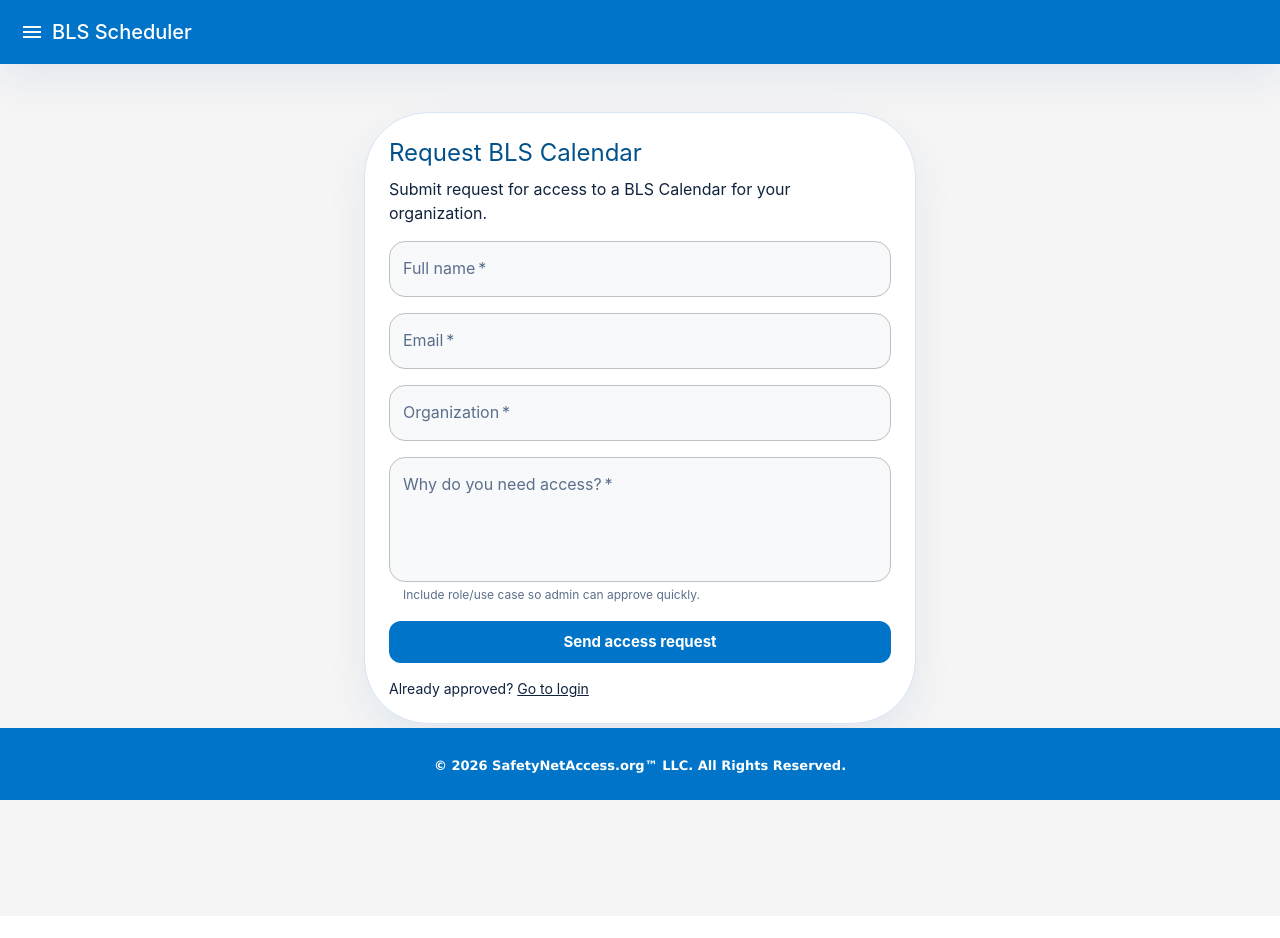
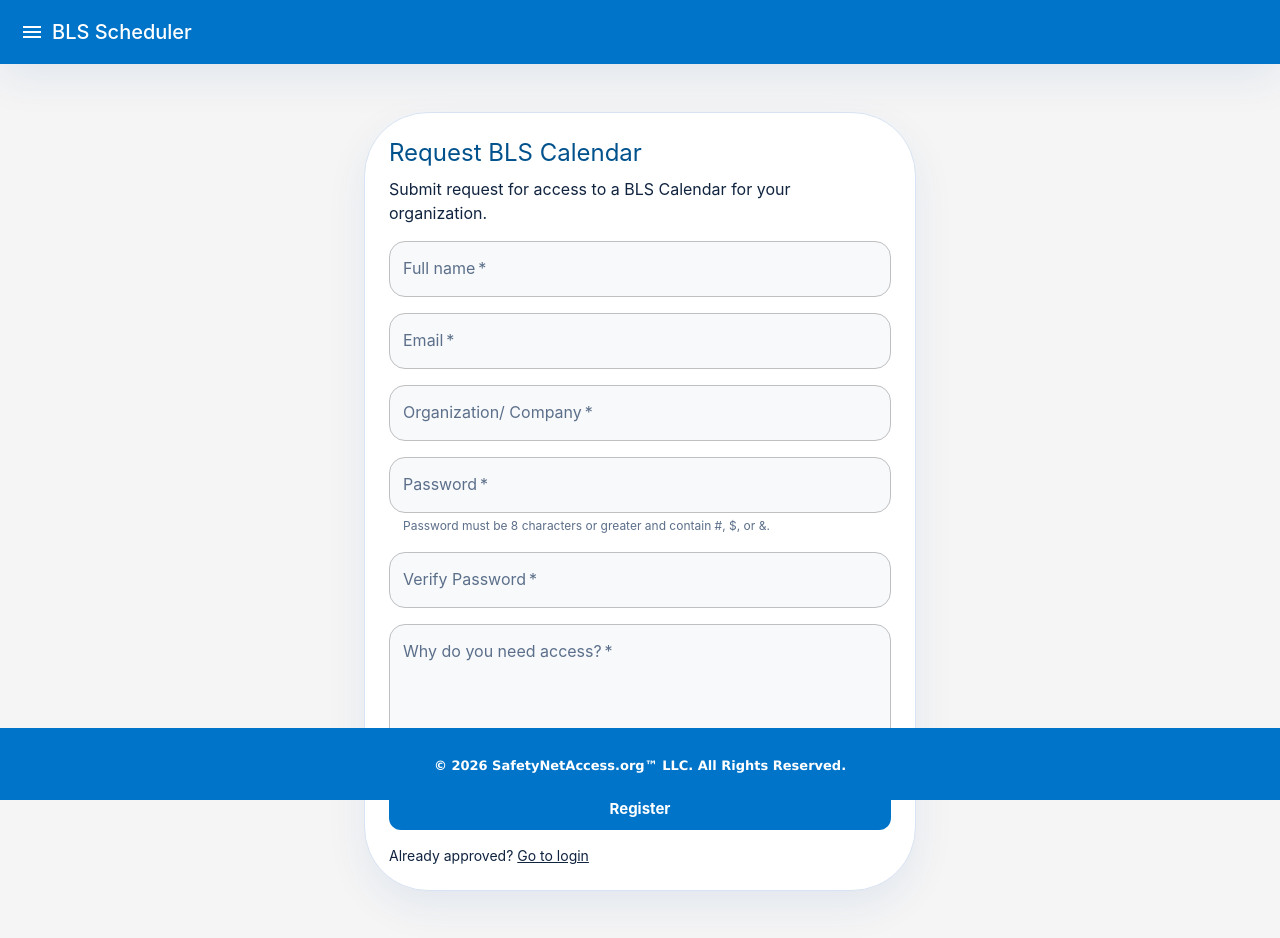
Before and after one commit to roberdt/basic-lifes-support-app, a Next.js app: page /register in a window 1280 px wide. Shown: the top 938 px of the page. Before the commit the page ends 916 px from the top, so only its background shows below. Built offline with nearby package versions, Linux system fonts and the light colour scheme; no server answers.

Commit message:
Modified Code

```diff
--- a/app/layout.tsx
+++ b/app/layout.tsx
@@ -1,5 +1,6 @@
 import type { Metadata } from 'next';
 import type { ReactNode } from 'react';
+import Script from 'next/script';
 import Providers from './providers';
 import './globals.css';
 
@@ -16,6 +17,20 @@ export default function RootLayout({ children }: RootLayoutProps) {
   return (
     <html lang="en">
       <body>
+        {/* Google Analytics / Google Tag Manager */}
+        <Script
+          src="https://www.googletagmanager.com/gtag/js?id=G-YGM5LC8RZW"
+          strategy="afterInteractive"
+        />
+        <Script id="google-analytics" strategy="afterInteractive">
+          {`
+            window.dataLayer = window.dataLayer || [];
+            function gtag(){dataLayer.push(arguments);}
+            gtag('js', new Date());
+
+            gtag('config', 'G-RFHP2E0FNT');
+          `}
+        </Script>
         <Providers>{children}</Providers>
       </body>
     </html>
--- a/app/register/page.tsx
+++ b/app/register/page.tsx
@@ -1,6 +1,7 @@
 'use client';
 
 import Link from 'next/link';
+import { useRouter } from 'next/navigation';
 import type { ChangeEvent, FormEvent } from 'react';
 import { useState } from 'react';
 import {
@@ -16,12 +17,15 @@ import { useMessage } from '@/context/MessageContext';
 import Pfapappbar from '@/components/pfapappbar';
 import Pfapcontainer from '@/components/pfapcontainer';
 import Pfapfooter from '@/components/pfapfooter';
+import { register } from '@/services/auth';
 
 type RegisterForm = {
-  fullName: string;
-  email: string;
-  organization: string;
-  reason: string;
+  fullname: string;
+  emailAddress: string;
+  companyName: string;
+  password: string;
+  verifyPassword: string;
+  purpose: string;
 };
 
 type RegisterErrors = Partial<Record<keyof RegisterForm, string>>;
@@ -32,26 +36,50 @@ type ApiResponse = {
 };
 
 const initialForm: RegisterForm = {
-  fullName: '',
-  email: '',
-  organization: '',
-  reason: '',
+  fullname: '',
+  emailAddress: '',
+  companyName: '',
+  password: '',
+  verifyPassword: '',
+  purpose: '',
 };
 
 function validate(form: RegisterForm): RegisterErrors {
   const errors: RegisterErrors = {};
 
-  if (!form.fullName.trim()) errors.fullName = 'Full name is required.';
-  if (!form.email.trim()) errors.email = 'Email is required.';
-  if (!form.organization.trim()) errors.organization = 'Organization is required.';
-  if (form.reason.trim().length < 10) {
-    errors.reason = 'Please provide a short reason (at least 10 characters).';
+  if (!form.fullname.trim()) errors.fullname = 'Full name is required.';
+
+  if (!form.emailAddress.trim()) {
+    errors.emailAddress = 'Email is required.';
+  } else if (!/^[^\s@]+@[^\s@]+\.[^\s@]+$/.test(form.emailAddress.trim())) {
+    errors.emailAddress = 'Enter a valid email address.';
+  }
+
+  if (!form.companyName.trim()) errors.companyName = 'Organization/ Company is required.';
+
+  const password = form.password || '';
+  if (!password) {
+    errors.password = 'Password is required.';
+  } else if (password.length < 8 || !/[#$&]/.test(password)) {
+    errors.password = 'Password must be 8 characters or greater and contain #, $, or &.';
+  }
+
+  const verifyPassword = form.verifyPassword || '';
+  if (!verifyPassword) {
+    errors.verifyPassword = 'Please verify your password.';
+  } else if (password !== verifyPassword) {
+    errors.verifyPassword = 'Passwords do not match.';
+  }
+
+  if (form.purpose.trim().length < 10) {
+    errors.purpose = 'Please provide a short reason (at least 10 characters).';
   }
 
   return errors;
 }
 
 export default function RegisterPage() {
+  const router = useRouter();
   const [form, setForm] = useState(initialForm);
   const [errors, setErrors] = useState<RegisterErrors>({});
   const [status, setStatus] = useState<'idle' | 'loading' | 'success' | 'error'>('idle');
@@ -71,10 +99,12 @@ export default function RegisterPage() {
     if (Object.keys(nextErrors).length > 0) {
       setErrors(nextErrors);
       setMessage(
-        nextErrors.fullName ||
-          nextErrors.email ||
-          nextErrors.organization ||
-          nextErrors.reason ||
+        nextErrors.fullname ||
+          nextErrors.emailAddress ||
+          nextErrors.companyName ||
+          nextErrors.password ||
+          nextErrors.verifyPassword ||
+          nextErrors.purpose ||
           'Please fix the highlighted fields.',
         'error'
       );
@@ -84,28 +114,28 @@ export default function RegisterPage() {
     setStatus('loading');
 
     try {
-      const response = await fetch('/api/request-calendar-access', {
-        method: 'POST',
-        headers: { 'Content-Type': 'application/json' },
-        body: JSON.stringify(form),
+      const payload = await register({
+        fullname: form.fullname.trim(),
+        emailAddress: form.emailAddress.trim(),
+        companyName: form.companyName.trim(),
+        password: form.password,
+        verifyPassword: form.verifyPassword,
+        purpose: form.purpose.trim(),
       });
-
-      const payload: ApiResponse = await response.json();
-
-      if (!response.ok) {
-        setStatus('error');
-        setErrors(payload.errors || {});
-        setMessage(payload.message || 'Unable to submit request.', 'error');
-        return;
-      }
 
       setStatus('success');
       setForm(initialForm);
       setErrors({});
-      setMessage(payload.message || 'Request sent successfully.', 'success');
-    } catch {
+      setMessage(payload.message || 'Registration successful. Please allow 2 business days for approval.', 'success');
+      router.push('/');
+    } catch (err) {
       setStatus('error');
-      setMessage('Network error. Please try again.', 'error');
+      console.error('Registration error', err);
+      if (err instanceof TypeError && err.message === 'Failed to fetch') {
+        setMessage('Failed to connect to the backend server. Please make sure your backend API is running and CORS is enabled.', 'error');
+      } else {
+        setMessage(err instanceof Error ? err.message : 'Registration failed. Please try again.', 'error');
+      }
     }
   };
 
@@ -136,46 +166,70 @@ export default function RegisterPage() {
               </Box>
 
               <TextField
-                name="fullName"
+                name="fullname"
                 label="Full name"
-                value={form.fullName}
+                value={form.fullname}
                 onChange={onChange}
-                error={Boolean(errors.fullName)}
-                helperText={errors.fullName || ''}
+                error={Boolean(errors.fullname)}
+                helperText={errors.fullname || ''}
                 required
                 fullWidth
               />
 
               <TextField
-                name="email"
+                name="emailAddress"
                 type="email"
                 label="Email"
-                value={form.email}
+                value={form.emailAddress}
                 onChange={onChange}
-                error={Boolean(errors.email)}
-                helperText={errors.email || ''}
+                error={Boolean(errors.emailAddress)}
+                helperText={errors.emailAddress || ''}
                 required
                 fullWidth
               />
 
               <TextField
-                name="organization"
-                label="Organization"
-                value={form.organization}
+                name="companyName"
+                label="Organization/ Company"
+                value={form.companyName}
                 onChange={onChange}
-                error={Boolean(errors.organization)}
-                helperText={errors.organization || ''}
+                error={Boolean(errors.companyName)}
+                helperText={errors.companyName || ''}
                 required
                 fullWidth
               />
 
               <TextField
-                name="reason"
+                name="password"
+                type="password"
+                label="Password"
+                value={form.password}
+                onChange={onChange}
+                error={Boolean(errors.password)}
+                helperText={errors.password || 'Password must be 8 characters or greater and contain #, $, or &.'}
+                required
+                fullWidth
+              />
+
+              <TextField
+                name="verifyPassword"
+                type="password"
+                label="Verify Password"
+                value={form.verifyPassword}
+                onChange={onChange}
+                error={Boolean(errors.verifyPassword)}
+                helperText={errors.verifyPassword || ''}
+                required
+                fullWidth
+              />
+
+              <TextField
+                name="purpose"
                 label="Why do you need access?"
-                value={form.reason}
+                value={form.purpose}
                 onChange={onChange}
-                error={Boolean(errors.reason)}
-                helperText={errors.reason || 'Include role/use case so admin can approve quickly.'}
+                error={Boolean(errors.purpose)}
+                helperText={errors.purpose || 'Include role/use case so admin can approve quickly.'}
                 required
                 multiline
                 minRows={4}
@@ -191,7 +245,7 @@ export default function RegisterPage() {
                   status === 'loading' ? <CircularProgress size={18} color="inherit" /> : null
                 }
               >
-                {status === 'loading' ? 'Sending request...' : 'Send access request'}
+                {status === 'loading' ? 'Registering...' : 'Register'}
               </Button>
 
               <Typography variant="body2" color="text.secondary">
--- a/services/auth.js
+++ b/services/auth.js
@@ -18,7 +18,7 @@ export async function logout() {
 export async function register(payload) {
   // POST to /api/register to match backend mapping
   // Payload should be: { username, firstName, lastName, email, password }
-  const { ok, data } = await apiFetch('/auth/register', { method: 'POST', body: payload });
+  const { ok, data } = await apiFetch('/api/register', { method: 'POST', body: payload });
   if (!ok) throw new Error(data?.message || 'Registration failed');
   return data;
 }
```
Also changed, not shown: app/calendar/page.tsx (+11 -2 lines), services/auth.ts (+6 -5 lines), 2 other files (tests, documents, lock files or other folders).
